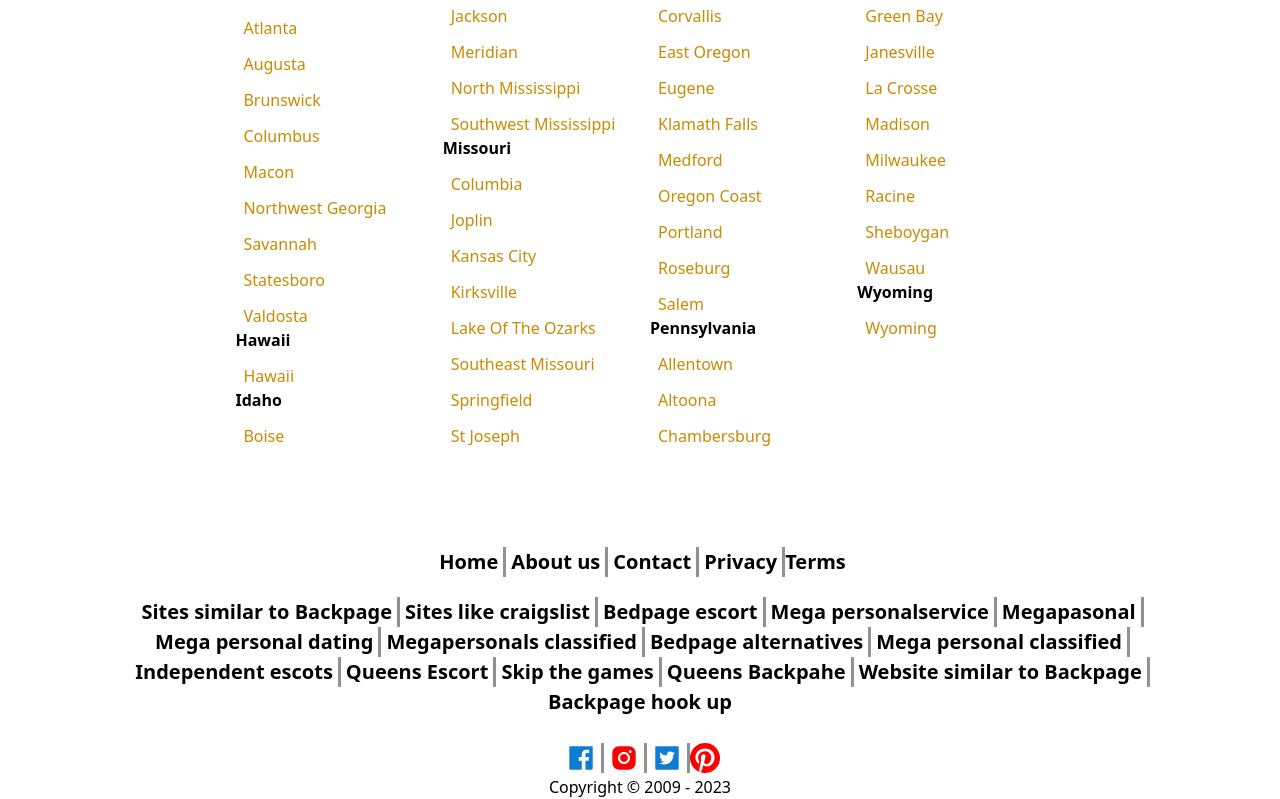
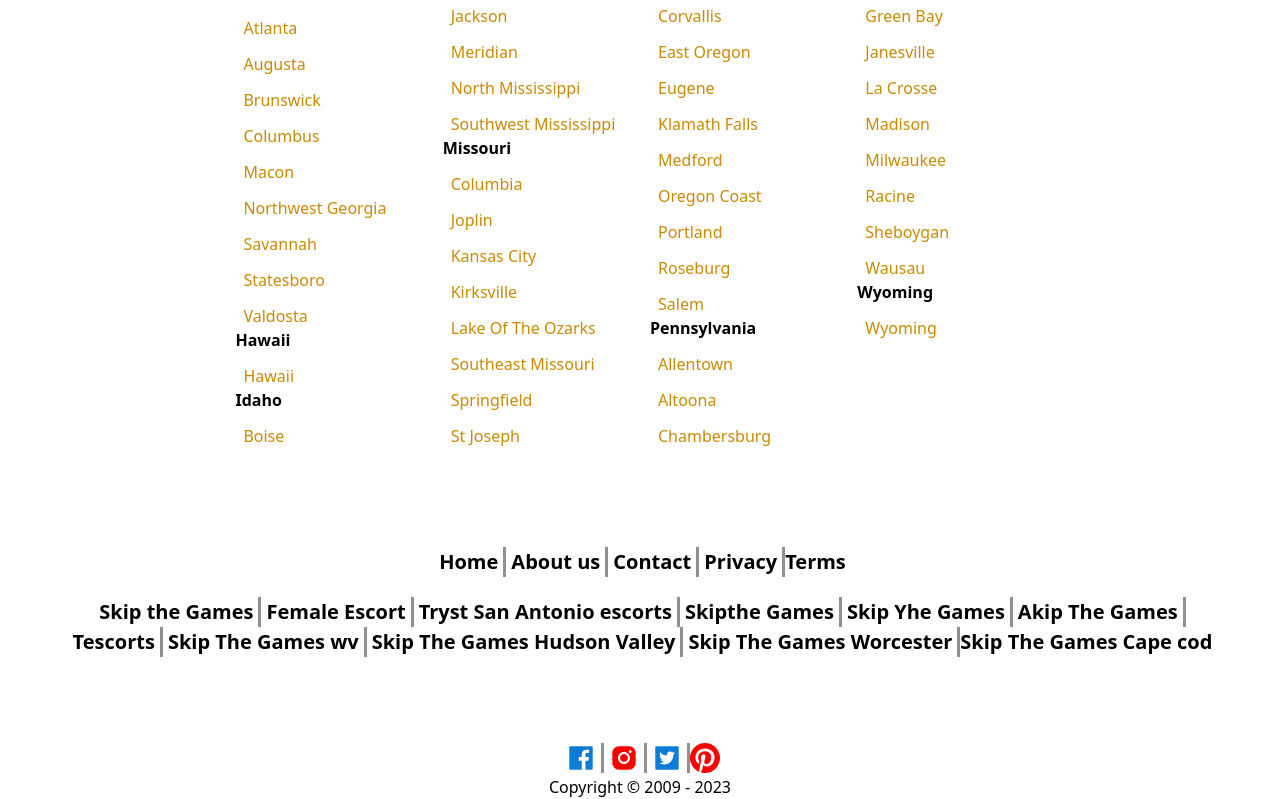
Before and after one commit to Ahad69/skipthegames, a Next.js app: page / in a window 1280 px wide. Shown: the part 3831-4630 px from the top of the page. Built offline with nearby package versions, Linux system fonts and the light colour scheme; no server answers.

Commit message:
keyword added

```diff
--- a/component/footer/footer.js
+++ b/component/footer/footer.js
@@ -78,55 +78,37 @@
           </ul>
           <ul className={style.footer}>
             <li className={style.item}>
-              <Link href={"/sites-similar-to-backpage"}>
-                Sites similar to Backpage{" "}
-              </Link>
+              <Link href={"#"}>Skip the Games</Link>
             </li>
             <li className={style.item}>
-              <Link href={"/sites-like-craiglist"}>Sites like craigslist</Link>
+              <Link href={"#"}>Female Escort</Link>
             </li>
             <li className={style.item}>
-              <Link href={"/"}>Bedpage escort</Link>
+              <Link href={"#"}>Tryst San Antonio escorts</Link>
             </li>
             <li className={style.item}>
-              <Link href={"/mega-personalservice"}>Mega personalservice</Link>
+              <Link href={"#"}>Skipthe Games</Link>
             </li>
             <li className={style.item}>
-              <Link href={"/mega-personal"}>Megapasonal</Link>
+              <Link href={"#"}>Skip Yhe Games</Link>
             </li>
             <li className={style.item}>
-              <Link href={"/mega-personal-dating"}>Mega personal dating</Link>
+              <Link href={"#"}>Akip The Games</Link>
             </li>
             <li className={style.item}>
-              <Link href={"/"}>Megapersonals classified</Link>
+              <Link href={"#"}>Tescorts</Link>
             </li>
             <li className={style.item}>
-              <Link href={"/bedpage-alternatives"}>Bedpage alternatives</Link>
+              <Link href={"#"}>Skip The Games wv</Link>
             </li>
             <li className={style.item}>
-              <Link href={"/mega-personal-classified"}>
-                Mega personal classified
-              </Link>
+              <Link href={"#"}>Skip The Games Hudson Valley</Link>
             </li>
             <li className={style.item}>
-              <Link href={"/independent-escots"}>Independent escots</Link>
+              <Link href={"#"}>Skip The Games Worcester</Link>
             </li>
             <li className={style.item}>
-              <Link href={"/"}>Queens Escort</Link>
-            </li>
-            <li className={style.item}>
-              <Link href={"/skip-the-games"}>Skip the games</Link>
-            </li>
-            <li className={style.item}>
-              <Link href={"/queens-backpahe"}>Queens Backpahe</Link>
-            </li>
-            <li className={style.item}>
-              <Link href={"/similar-to-backpage"}>
-                Website similar to Backpage
-              </Link>
-            </li>
-            <li className={style.item}>
-              <Link href={"/backpage-hookup"}>Backpage hook up</Link>
+              <Link href={"#"}>Skip The Games Cape cod</Link>
             </li>
           </ul>
           <br />
```
